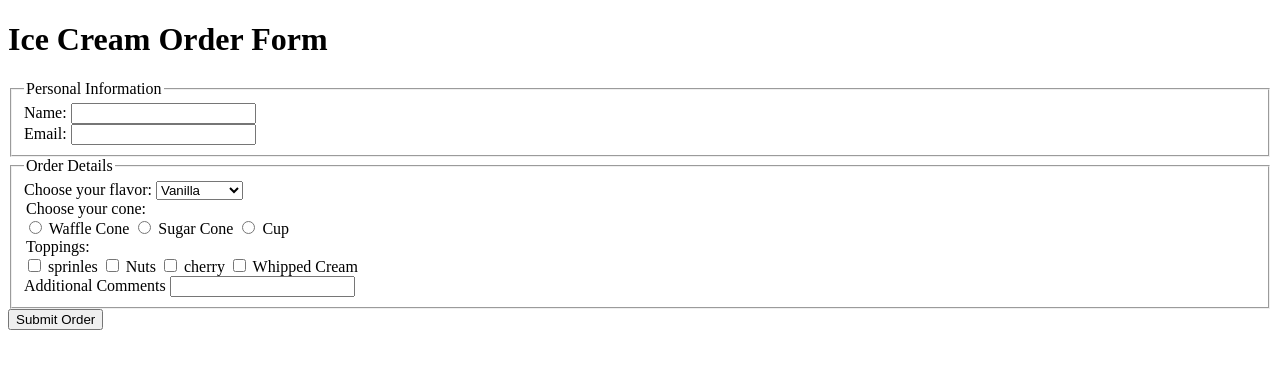
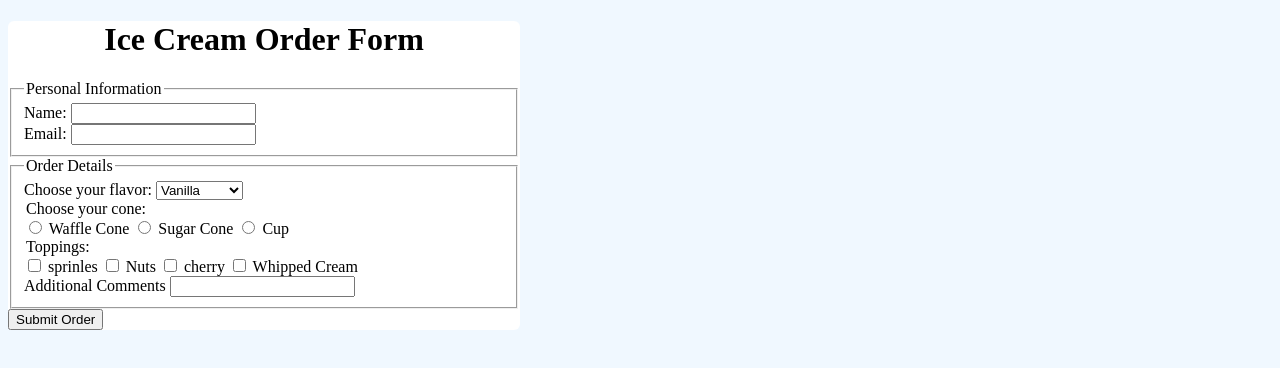
Before and after one commit to AngieBrown1/ice-cream, a plain HTML site: page index.html in a window 1280 px wide. Drawn offline with Linux system fonts and the light colour scheme.

Commit message:
created style.css and linked it. Started to figure out the sizes.

```diff
--- a/index.html
+++ b/index.html
@@ -5,6 +5,7 @@
   <meta charset="UTF-8">
   <meta name="viewport" content="width=device-width, initial-scale=1.0">
   <title>Ice Cream Order Form</title>
+  <link href="style.css" rel="stylesheet">
 </head>
 
 <body>
--- /dev/null
+++ b/style.css
@@ -0,0 +1,16 @@
+body{
+    background-color: aliceblue;
+    height: 100%;
+    width: 100%;
+}
+
+h1{
+    text-align: center;
+}
+
+form{
+    background-color: white;
+    height: 90%;
+    width: 40%;
+    border-radius: 6px;
+}
```
